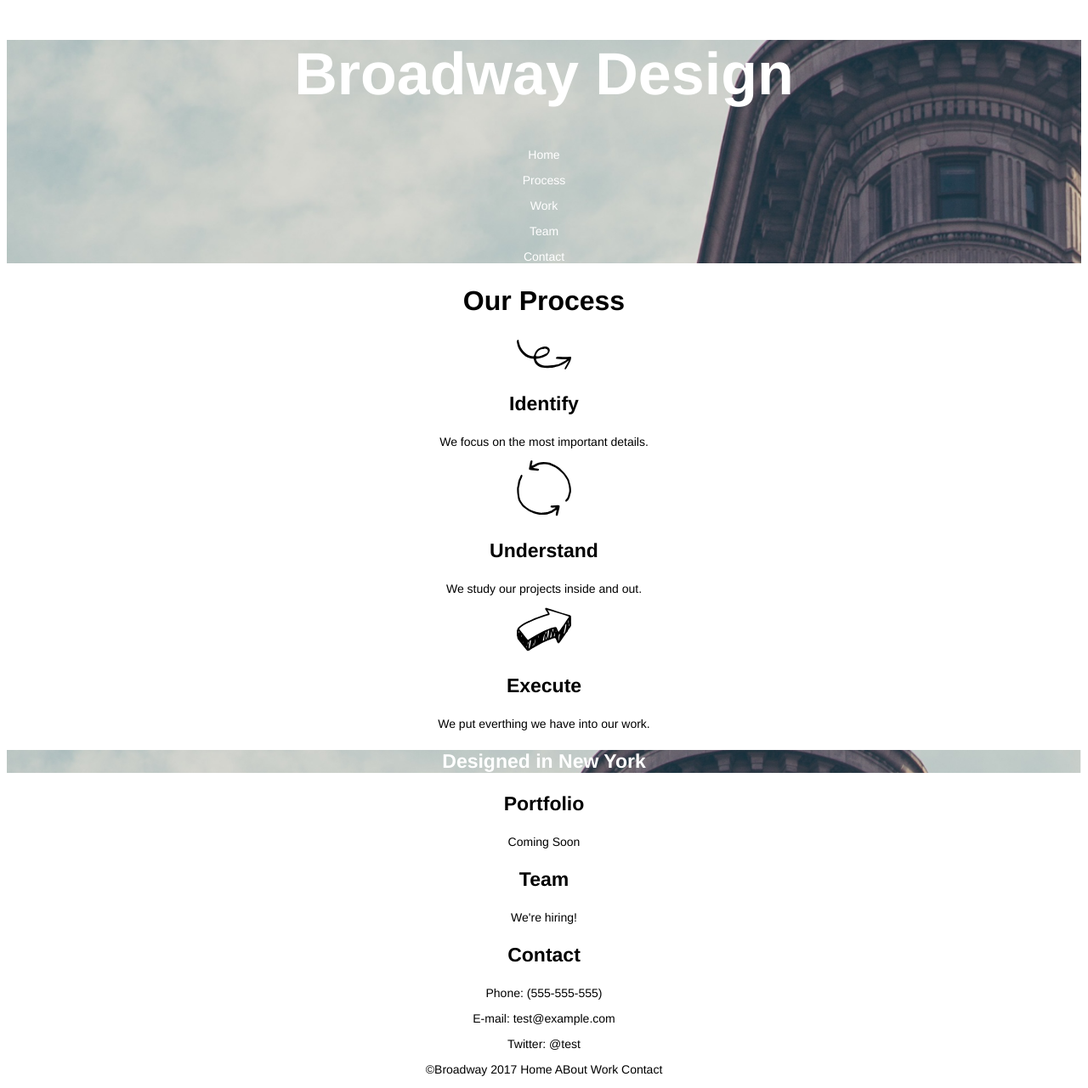
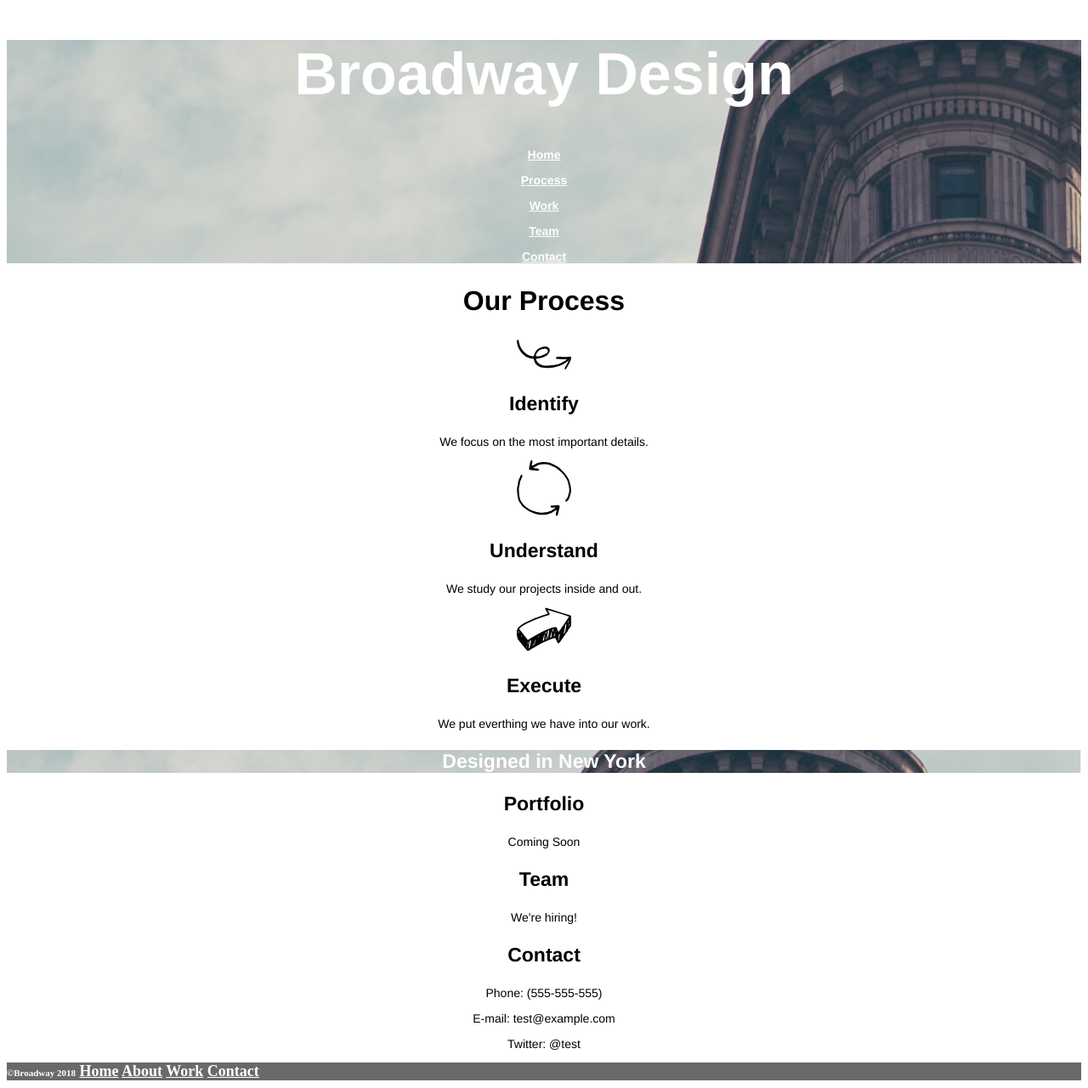
Before and after one commit to vexodium/Broadway, a plain HTML site: page index.html in a window 1280 px wide. Shown: the whole page at 85% size. Drawn offline with Linux system fonts and the light colour scheme.

Commit message:
Final Commit

```diff
--- a/index.html
+++ b/index.html
@@ -11,11 +11,11 @@
 
        <h1>Broadway Design</h1>
 
-       <div class="toplinks"><p>Home</p>
-       <p>Process</p>
-       <p>Work</p>
-       <p>Team</p>
-       <p>Contact</p></div>
+       <div class="toplinks"><p><a href="#Home">Home</a></p>
+       <p><a href="#Process">Process</a></p>
+       <p><a href="#Work">Work</a></p>
+       <p><a href="#Team">Team</a></p>
+       <p><a href="#Contact">Contact</a></p></div>
 
      </div>
 
@@ -47,7 +47,7 @@
       <p>Twitter: @test</p>
 
       <div class="footer">
-        <p>©Broadway 2017 Home ABout Work Contact</p>
+        <span class="copyright">©Broadway 2018</span> <span><a href="#">Home</a> <a href="#">About</a> <a href="#">Work</a> <a href="#">Contact</a></span>
       </div>
 
 
--- a/resources/style.css
+++ b/resources/style.css
@@ -17,6 +17,11 @@ h1 {
 .toplinks {
   font-family: Helvetica;
   font-size: 18px;
+  color:white;
+  font-weight: bold;
+}
+
+a {
   color:white;
 }
 
@@ -45,3 +50,15 @@ p {
   font-family: Helvetica;
   font-size: 14px;
 }
+
+.footer {
+  background-color: dimgray;
+  color: white;
+  text-align: left;
+  font-size: 18px;
+  font-weight: bold;
+}
+
+.copyright {
+  font-size: 11px;
+}
```
